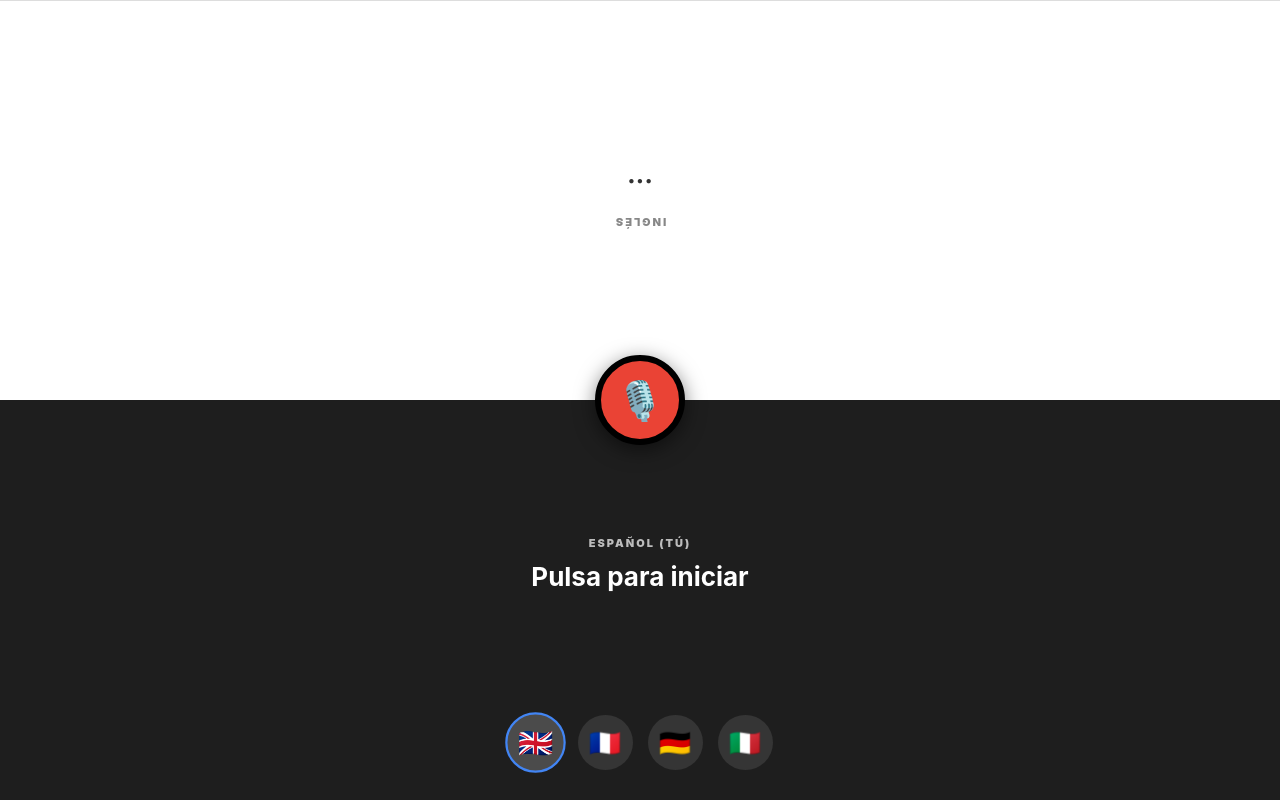
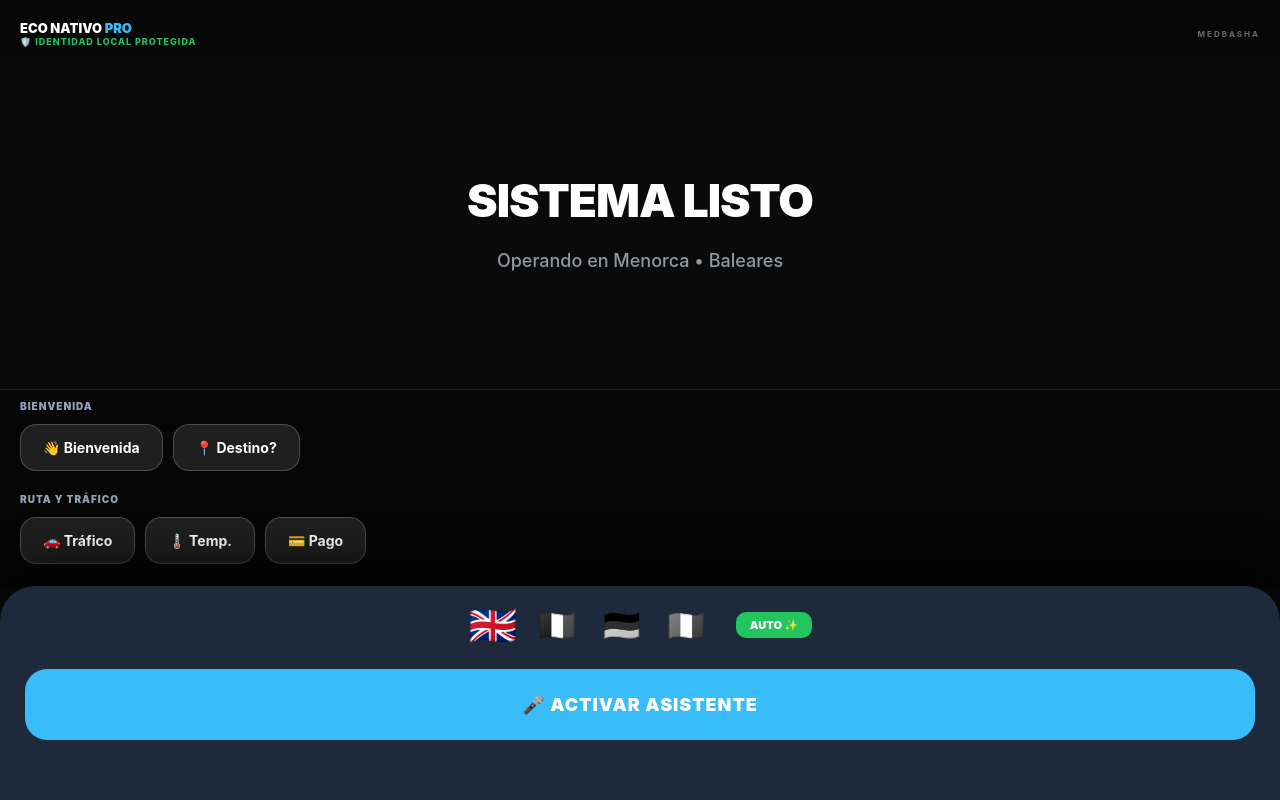
Before and after one commit to sharifmb92-bit/EcoBilingue_05, a plain HTML site: page index.html in a window 1280 px wide. Both pictures are taken after a click on the button "🇬🇧". Drawn offline with Linux system fonts and the light colour scheme.

Commit message:
Update index.html for branding and layout changes

```diff
--- a/index.html
+++ b/index.html
@@ -3,305 +3,298 @@
 <head>
     <meta charset="UTF-8">
     <meta name="viewport" content="width=device-width, initial-scale=1.0, maximum-scale=1.0, user-scalable=no, viewport-fit=cover">
-    <title>Eco Nativo Dual</title>
-
-    <meta property="og:title" content="Eco Nativo Dual">
-    <meta property="og:description" content="Traductor profesional de alta fidelidad.">
-    <meta property="og:image" content="icon-512.png">
-    <meta property="og:type" content="website">
-
+    <title>Eco Nativo - Baleares Pro</title>
     <link rel="manifest" href="manifest.json">
-    <meta name="theme-color" content="#1e1e1e">
+    <meta name="theme-color" content="#0a0a0a">
     <meta name="apple-mobile-web-app-capable" content="yes">
     <meta name="apple-mobile-web-app-status-bar-style" content="black-translucent">
-    <link rel="apple-touch-icon" href="icon-192.png">
-
     <style>
         :root {
-            --bg-me: #1e1e1e;
-            --bg-client: #ffffff;
-            --c-idle: #ea4335;
-            --c-me: #4285f4;
-            --c-client: #34a853;
+            --bg-idle: #0a0a0a;
+            --color-driver: #fbbf24; /* ÁMBAR */
+            --color-client: #38bdf8; /* AZUL */
+            --color-muted: #64748b;
         }
 
-        * {
-            box-sizing: border-box;
-            margin: 0; padding: 0;
-            font-family: -apple-system, system-ui, sans-serif;
-            -webkit-tap-highlight-color: transparent;
+        * { box-sizing: border-box; font-family: 'Inter', -apple-system, sans-serif; }
+
+        body {
+            background-color: var(--bg-idle); color: white; margin: 0;
+            display: flex; flex-direction: column;
+            height: 100vh; height: 100dvh; overflow: hidden;
+            transition: background-color 0.6s ease;
         }
 
-        body, html {
-            height: 100dvh; overflow: hidden;
-            background-color: #000;
-            display: flex; flex-direction: column;
-            user-select: none;
+        /* 3 ESTADOS VISUALES DE SEGURIDAD */
+        body.mode-driver { background-color: #2b1d00; } /* ÁMBAR: Habla Conductor */
+        body.mode-client { background-color: #001a35; } /* AZUL: Habla Cliente */
+        body.mode-idle { background-color: var(--bg-idle); } /* REPOSO */
+
+        header {
+            padding: calc(20px + env(safe-area-inset-top)) 20px 10px;
+            display: flex; justify-content: space-between; align-items: center;
+            background: rgba(0,0,0,0.3); z-index: 10;
         }
 
-        #splash {
-            position: fixed; inset: 0; background: #1e1e1e; color: white;
-            display: flex; flex-direction: column; align-items: center; justify-content: center;
-            z-index: 3000; transition: opacity 0.5s ease;
+        .medbasha-sign { font-size: 8px; letter-spacing: 2px; opacity: 0.4; font-weight: bold; }
+        .toponym-shield { font-size: 9px; color: #22c55e; font-weight: 800; letter-spacing: 1px; }
+
+        .display-area {
+            flex: 1; display: flex; flex-direction: column; justify-content: center;
+            padding: 30px; text-align: center;
         }
-        #splash.hidden { opacity: 0; pointer-events: none; }
+        #main-display {
+            font-size: 46px; font-weight: 900; line-height: 1.1; letter-spacing: -1px;
+        }
+        #sub-display { font-size: 18px; margin-top: 25px; font-weight: 500; opacity: 0.7; color: #cbd5e1; }
 
-        #part-client {
-            height: 50dvh; background-color: var(--bg-client);
-            transform: rotate(180deg); display: flex; flex-direction: column;
-            padding: 40px 30px; justify-content: center; align-items: center;
-            position: relative; border-bottom: 1px solid #ddd;
+        .quick-actions-container {
+            padding: 10px 0; background: rgba(0,0,0,0.4); border-top: 1px solid rgba(255,255,255,0.1);
+        }
+        .category-label {
+            font-size: 10px; font-weight: 900; color: #94a3b8;
+            margin-left: 20px; text-transform: uppercase; letter-spacing: 1px;
+        }
+        .quick-actions {
+            display: flex; gap: 10px; overflow-x: auto; padding: 12px 20px;
+            scrollbar-width: none; -webkit-overflow-scrolling: touch;
+        }
+        .q-btn {
+            background: rgba(255,255,255,0.1); border: 1px solid rgba(255,255,255,0.2);
+            color: white; padding: 14px 22px; border-radius: 16px; white-space: nowrap;
+            font-size: 14px; font-weight: bold;
         }
 
-        #part-me {
-            height: 50dvh; background-color: var(--bg-me); color: white;
-            display: flex; flex-direction: column; padding: 30px;
-            justify-content: center; align-items: center; position: relative;
-            padding-bottom: calc(100px + env(safe-area-inset-bottom));
+        .control-panel {
+            background: #1e293b;
+            padding: 20px 25px calc(60px + env(safe-area-inset-bottom));
+            border-radius: 35px 35px 0 0;
+            box-shadow: 0 -15px 50px rgba(0,0,0,0.9);
+            z-index: 100;
         }
 
-        .lang-label {
-            font-size: 11px; font-weight: 900; text-transform: uppercase;
-            letter-spacing: 2px; margin-bottom: 10px; opacity: 0.7;
+        .lang-selector { display: flex; justify-content: center; gap: 15px; margin-bottom: 25px; align-items: center; }
+        .l-flag {
+            font-size: 30px; background: none; border: none; cursor: pointer;
+            filter: grayscale(1); transition: 0.3s;
         }
-        #part-client .lang-label { color: #555; }
+        .l-flag.active { filter: grayscale(0); transform: scale(1.3); }
 
-        .text-display {
-            font-size: 26px; font-weight: 700; text-align: center;
-            width: 100%; line-height: 1.3; min-height: 1.3em;
+        .btn-auto-detect {
+            background: #22c55e; color: white; border: none; padding: 6px 14px;
+            border-radius: 10px; font-size: 11px; font-weight: 900; cursor: pointer;
+            margin-left: 10px; text-transform: uppercase;
         }
-        .client-text { color: #333; }
-        .me-text { color: #fff; }
-        .interim { opacity: 0.4; font-weight: 400; }
+        .btn-auto-detect.active { box-shadow: 0 0 20px #22c55e; border: 2px solid white; }
 
-        .controls {
-            position: absolute; top: 50%; left: 50%;
-            transform: translate(-50%, -50%); z-index: 500;
-            pointer-events: none; width: 100%; height: 100%;
-            display: flex; align-items: center; justify-content: center;
+        .master-btn {
+            width: 100%; padding: 25px; border-radius: 22px; border: none;
+            font-size: 18px; font-weight: 900; cursor: pointer;
+            text-transform: uppercase; letter-spacing: 1px;
         }
 
-        .mic-wrapper {
-            position: absolute; pointer-events: auto;
-            transition: transform 0.6s cubic-bezier(0.34, 1.56, 0.64, 1);
-        }
+        .btn-stop { background: #ef4444; color: white; }
+        .btn-start { background: var(--color-client); color: white; }
 
-        .mic-btn {
-            width: 90px; height: 90px; border-radius: 50%;
-            border: 6px solid #000; background: var(--c-idle);
-            color: white; font-size: 38px; cursor: pointer;
-            box-shadow: 0 5px 20px rgba(0,0,0,0.5);
-            display: flex; align-items: center; justify-content: center;
-            transition: all 0.4s ease;
-        }
-
-        /* AJUSTE DE POSICIÓN: El botón verde ahora sube mucho más hacia el cliente */
-        .controls.pos-me .mic-wrapper { transform: translateY(80px); }
-        .controls.pos-client .mic-wrapper { transform: translateY(-130px); } /* Más cerca del cliente */
-
-        .mode-me .mic-btn { background: var(--c-me); box-shadow: 0 0 30px var(--c-me); }
-        .mode-client .mic-btn { background: var(--c-client); box-shadow: 0 0 40px var(--c-client); transform: scale(1.1); }
-
-        .flags {
-            position: absolute; bottom: calc(30px + env(safe-area-inset-bottom));
-            display: flex; gap: 15px; z-index: 600;
-        }
-        .flag-btn {
-            font-size: 26px; background: rgba(255,255,255,0.1);
-            border: 2px solid transparent; border-radius: 50%;
-            width: 55px; height: 55px; display: flex;
-            align-items: center; justify-content: center;
-            transition: all 0.2s ease;
-        }
-        .flag-btn.active { border-color: var(--c-me); background: rgba(255,255,255,0.2); transform: scale(1.1); }
+        .txt-driver { color: var(--color-driver); }
+        .txt-client { color: var(--color-client); }
     </style>
 </head>
-<body>
+<body id="app-body" class="mode-idle">
 
-    <div id="splash">
-        <div style="font-size: 60px; margin-bottom: 20px;">🗣️</div>
-        <h2 style="letter-spacing: 4px; font-weight: 300;">ECO NATIVO DUAL</h2>
-        <p style="font-size: 10px; margin-top: 10px; opacity: 0.5; letter-spacing: 2px;">MODO FIDELIDAD TOTAL</p>
+    <header>
+        <div>
+            <div style="font-weight: 900; font-size: 13px;">ECO NATIVO <span style="color:var(--color-client)">PRO</span></div>
+            <div class="toponym-shield">🛡️ IDENTIDAD LOCAL PROTEGIDA</div>
+        </div>
+        <div class="medbasha-sign">MEDBASHA</div>
+    </header>
+
+    <div class="display-area">
+        <div id="main-display">SISTEMA LISTO</div>
+        <div id="sub-display">Operando en Menorca • Baleares</div>
     </div>
 
-    <div id="part-client">
-        <div class="lang-label" id="label-client">INGLÉS</div>
-        <div class="text-display client-text" id="text-client">...</div>
-    </div>
+    <div class="quick-actions-container">
+        <div class="category-label">Bienvenida</div>
+        <div class="quick-actions">
+            <button class="q-btn" onclick="forcePhrase('Hola, buenos días. ¿A qué hotel o urbanización vamos?')">👋 Bienvenida</button>
+            <button class="q-btn" onclick="forcePhrase('¿Me puede confirmar la dirección exacta o el destino?')">📍 Destino?</button>
+        </div>
 
-    <div class="controls" id="control-zone">
-        <div class="mic-wrapper">
-            <button class="mic-btn" id="main-mic" onclick="toggleApp()">🎙️</button>
+        <div class="category-label" style="margin-top:10px">Ruta y Tráfico</div>
+        <div class="quick-actions">
+            <button class="q-btn" onclick="forcePhrase('Hay algo de tráfico en la carretera principal, tardaremos unos minutos más')">🚗 Tráfico</button>
+            <button class="q-btn" onclick="forcePhrase('¿Le parece bien la temperatura del coche?')">🌡️ Temp.</button>
+            <button class="q-btn" onclick="forcePhrase('¿Desea pagar con tarjeta o efectivo?')">💳 Pago</button>
         </div>
     </div>
 
-    <div id="part-me">
-        <div class="lang-label">ESPAÑOL (TÚ)</div>
-        <div class="text-display me-text" id="text-me">Pulsa para iniciar</div>
+    <div class="control-panel">
+        <div class="lang-selector">
+            <button class="l-flag active" id="flag-en" onclick="setLang('en', this)">🇬🇧</button>
+            <button class="l-flag" id="flag-fr" onclick="setLang('fr', this)">🇫🇷</button>
+            <button class="l-flag" id="flag-de" onclick="setLang('de', this)">🇩🇪</button>
+            <button class="l-flag" id="flag-it" onclick="setLang('it', this)">🇮🇹</button>
+            <button class="btn-auto-detect" id="btn-auto" onclick="enableAutoDetect()">AUTO ✨</button>
+        </div>
 
-        <div class="flags">
-            <button class="flag-btn active" onclick="setLang('en', 'Inglés', event)">🇬🇧</button>
-            <button class="flag-btn" onclick="setLang('fr', 'Francés', event)">🇫🇷</button>
-            <button class="flag-btn" onclick="setLang('de', 'Alemán', event)">🇩🇪</button>
-            <button class="flag-btn" onclick="setLang('it', 'Italiano', event)">🇮🇹</button>
-        </div>
+        <button id="master-btn" class="master-btn btn-start" onclick="toggleSystem()">
+            🎤 ACTIVAR ASISTENTE
+        </button>
     </div>
 
     <script>
-        if ('serviceWorker' in navigator) { navigator.serviceWorker.register('./sw.js'); }
+        let isRunning = false;
+        let isAutoDetect = false;
+        let turn = 'driver';
+        let targetLang = 'en';
 
-        let targetLang = 'en';
-        let isRunning = false;
-        let currentTurn = 'me';
-        let autoStopTimer;
+        const rec = new (window.SpeechRecognition || window.webkitSpeechRecognition)();
+        rec.continuous = false;
+        rec.interimResults = false;
 
-        const langCodes = { 'en': 'en-US', 'fr': 'fr-FR', 'de': 'de-DE', 'it': 'it-IT' };
-        const fallbackMsgs = {
-            'es': 'Lo siento, no he entendido. ¿Puede repetir?',
-            'en': 'I am sorry, I did not understand. Can you repeat?',
-            'fr': 'Désolé, je n\'ai pas compris. Pouvez-vous répéter?',
-            'de': 'Entschuldigung, das habe ich nicht verstanden. Können Sie das wiederholen?',
-            'it': 'Mi dispiace, non ho capito. Puoi ripetere?'
+        function setLang(l, el) {
+            targetLang = l;
+            isAutoDetect = false;
+            document.getElementById('btn-auto').classList.remove('active');
+            document.querySelectorAll('.l-flag').forEach(b => b.classList.remove('active'));
+            el.classList.add('active');
+        }
+
+        function enableAutoDetect() {
+            isAutoDetect = true;
+            document.querySelectorAll('.l-flag').forEach(b => b.classList.remove('active'));
+            document.getElementById('btn-auto').classList.add('active');
+            updateUI("MODO AUTO", "Detectaré el idioma al escuchar al cliente", "idle");
+        }
+
+        function toggleSystem() {
+            isRunning = !isRunning;
+            const btn = document.getElementById('master-btn');
+            if(isRunning) {
+                btn.innerText = "🛑 DETENER SISTEMA";
+                btn.classList.replace('btn-start', 'btn-stop');
+                turn = 'driver';
+                startCycle();
+            } else {
+                btn.innerText = "🎤 ACTIVAR ASISTENTE";
+                btn.classList.replace('btn-stop', 'btn-start');
+                stopSystem();
+            }
+        }
+
+        function stopSystem() {
+            isRunning = false;
+            rec.stop();
+            window.speechSynthesis.cancel();
+            updateUI("SISTEMA EN REPOSO", "Micro Desactivado", "idle");
+        }
+
+        async function startCycle() {
+            if(!isRunning) return;
+            const isDriver = turn === 'driver';
+            rec.lang = isDriver ? 'es-ES' : (isAutoDetect ? 'en-GB' : getFullCode(targetLang));
+
+            updateUI(
+                isDriver ? "CONDUCTOR, HABLE..." : "ESCUCHANDO CLIENTE...",
+                isDriver ? "Habla en Español" : (isAutoDetect ? "Esperando idioma..." : "Passenger Turn"),
+                isDriver ? "driver" : "client"
+            );
+            try { rec.start(); } catch(e) {}
+        }
+
+        rec.onresult = async (event) => {
+            const text = event.results[0][0].transcript;
+            let from, to;
+
+            if (turn === 'driver') {
+                from = 'es'; to = targetLang;
+            } else {
+                if (isAutoDetect) {
+                    const detection = await detectLanguageIA(text);
+                    if (detection && detection !== targetLang) {
+                        targetLang = detection;
+                        isAutoDetect = false;
+                        updateFlagUI(detection);
+                    }
+                }
+                from = targetLang; to = 'es';
+            }
+
+            let translated = await translateIA(text, from, to);
+            updateUI(translated, text, turn === 'driver' ? "client" : "driver");
+
+            speak(translated, turn === 'driver' ? getFullCode(targetLang) : 'es-ES', () => {
+                if(isRunning) {
+                    turn = (turn === 'driver') ? 'client' : 'driver';
+                    setTimeout(startCycle, 800);
+                }
+            });
         };
 
-        window.onload = () => { setTimeout(() => document.getElementById('splash').classList.add('hidden'), 1500); };
-
-        function setLang(lang, name, event) {
-            targetLang = lang;
-            document.getElementById('label-client').innerText = name;
-            document.querySelectorAll('.flag-btn').forEach(b => b.classList.remove('active'));
-            event.currentTarget.classList.add('active');
+        async function detectLanguageIA(text) {
+            try {
+                const r = await fetch(`https://api.mymemory.translated.net/get?q=${encodeURIComponent(text)}&langpair=autodetect|es`);
+                const d = await r.json();
+                const detected = d.responseData.detectedSourceLanguage;
+                return ['en', 'fr', 'de', 'it'].includes(detected) ? detected : 'en';
+            } catch { return 'en'; }
         }
 
-        // --- PROTECCIÓN DE NOMBRES PROPIOS (Simulación de Temperatura 0) ---
-        function protectProperNouns(text) {
-            // Esta función congela palabras que parecen ser nombres de calles o personas
-            // (Palabras que empiezan con mayúscula en mitad de frase o términos locales)
-            const localTerms = ["Mahón", "Menorca", "Ciutadella", "Alaior", "Fornells", "Sánchez", "Dr."];
-            let words = text.split(' ');
-
-            return words.map((word, index) => {
-                // Si la palabra está en nuestra lista local, la protegemos
-                if (localTerms.some(t => t.toLowerCase() === word.toLowerCase())) {
-                    return word;
-                }
-                return word;
-            }).join(' ');
+        async function translateIA(text, from, to) {
+            try {
+                const r = await fetch(`https://api.mymemory.translated.net/get?q=${encodeURIComponent(text)}&langpair=${from}|${to}`);
+                const d = await r.json();
+                return d.responseData.translatedText;
+            } catch { return "Traduciendo..."; }
         }
 
-        const SpeechRecognition = window.SpeechRecognition || window.webkitSpeechRecognition;
-        const recognition = new SpeechRecognition();
-        recognition.continuous = false;
-        recognition.interimResults = true;
-
-        function toggleApp() {
-            if (isRunning) stopConversation();
-            else { isRunning = true; currentTurn = 'me'; startListening(); }
+        function speak(text, lang, onEnd) {
+            window.speechSynthesis.cancel();
+            const u = new SpeechSynthesisUtterance(text);
+            u.lang = lang; u.rate = 0.95; u.onend = onEnd;
+            window.speechSynthesis.speak(u);
         }
 
-        function updateUI() {
-            const container = document.getElementById('control-zone');
-            if (!isRunning) { container.className = 'controls'; return; }
-            container.className = currentTurn === 'me' ? 'controls pos-me mode-me' : 'controls pos-client mode-client';
-        }
-
-        function startListening() {
-            if (!isRunning) return;
-            updateUI();
-            clearTimeout(autoStopTimer);
-            autoStopTimer = setTimeout(stopConversation, 15000);
-            recognition.lang = currentTurn === 'me' ? 'es-ES' : langCodes[targetLang];
-            try { recognition.start(); } catch(e) {}
-        }
-
-        recognition.onresult = async (event) => {
-            clearTimeout(autoStopTimer);
-            let interimTranscript = '';
-            let finalTranscript = '';
-
-            for (let i = event.resultIndex; i < event.results.length; ++i) {
-                if (event.results[i].isFinal) {
-                    finalTranscript += event.results[i][0].transcript;
-                    const confidence = event.results[i][0].confidence;
-
-                    // UMBRAL EXTREMO (0.88): Si no es nítido, se activa el fallback
-                    if (confidence < 0.88) { triggerFallback(); return; }
-
-                    processFinalText(finalTranscript.trim());
-                } else {
-                    interimTranscript += event.results[i][0].transcript;
-                    showInterim(interimTranscript);
-                }
-            }
-        };
-
-        function showInterim(text) {
-            const el = currentTurn === 'me' ? document.getElementById('text-me') : document.getElementById('text-client');
-            el.innerHTML = `<span class="interim">${text}</span>`;
-        }
-
-        async function processFinalText(text) {
-            if (!text) return;
-
-            const cleanText = protectProperNouns(text);
-            const el = currentTurn === 'me' ? document.getElementById('text-me') : document.getElementById('text-client');
-            el.innerText = cleanText;
-
-            try {
-                const from = currentTurn === 'me' ? 'es' : targetLang;
-                const to = currentTurn === 'me' ? targetLang : 'es';
-
-                // MyMemory con contexto de fidelidad
-                const res = await fetch(`https://api.mymemory.translated.net/get?q=${encodeURIComponent(cleanText)}&langpair=${from}|${to}&context=Proper_Nouns_Names_Streets`);
-                const data = await res.json();
-                let translated = data.responseData.translatedText;
-
-                // Verificación de invención: si el motor cambió un nombre propio, lo restauramos
-                translated = protectProperNouns(translated);
-
-                if (currentTurn === 'me') {
-                    document.getElementById('text-client').innerText = translated;
-                    speak(translated, langCodes[targetLang], () => {
-                        currentTurn = 'client'; setTimeout(startListening, 600);
-                    });
-                } else {
-                    document.getElementById('text-me').innerText = translated;
-                    speak(translated, 'es-ES', () => {
-                        currentTurn = 'me'; setTimeout(startListening, 600);
-                    });
-                }
-            } catch (e) { triggerFallback(); }
-        }
-
-        function triggerFallback() {
-            const lang = currentTurn === 'me' ? 'es' : targetLang;
-            const msg = fallbackMsgs[lang];
-            const el = currentTurn === 'me' ? document.getElementById('text-me') : document.getElementById('text-client');
-            el.innerText = msg;
-            speak(msg, currentTurn === 'me' ? 'es-ES' : langCodes[targetLang], () => {
-                setTimeout(startListening, 1200);
+        async function forcePhrase(spanishText) {
+            if(!isRunning) toggleSystem();
+            const translatedText = await translateIA(spanishText, 'es', targetLang);
+            updateUI(translatedText, spanishText, "client");
+            speak(translatedText, getFullCode(targetLang), () => {
+                turn = 'client';
+                startCycle();
             });
         }
 
-        recognition.onerror = () => { if (isRunning) setTimeout(startListening, 600); };
-
-        function speak(text, lang, callback) {
-            window.speechSynthesis.cancel();
-            const u = new SpeechSynthesisUtterance(text);
-            u.lang = lang; u.rate = 0.85; u.onend = callback;
-            window.speechSynthesis.speak(u);
+        function updateUI(main, sub, mode) {
+            const body = document.getElementById('app-body');
+            const display = document.getElementById('main-display');
+            body.className = "mode-" + mode;
+            display.innerText = main;
+            display.className = "txt-" + mode;
+            document.getElementById('sub-display').innerText = sub;
         }
 
-        function stopConversation() {
-            isRunning = false; clearTimeout(autoStopTimer);
-            try { recognition.stop(); } catch(e) {}
-            window.speechSynthesis.cancel();
-            document.getElementById('text-me').innerText = "Modo reposo";
-            document.getElementById('text-client').innerText = "...";
-            updateUI();
+        function updateFlagUI(lang) {
+            document.getElementById('btn-auto').classList.remove('active');
+            document.querySelectorAll('.l-flag').forEach(b => b.classList.remove('active'));
+            const flag = document.getElementById('flag-' + lang);
+            if(flag) flag.classList.add('active');
         }
 
-        document.addEventListener("visibilitychange", () => { if (document.hidden) stopConversation(); });
+        function getFullCode(l) {
+            return { 'en': 'en-GB', 'fr': 'fr-FR', 'de': 'de-DE', 'it': 'it-IT' }[l];
+        }
+
+        rec.onerror = () => isRunning && setTimeout(startCycle, 600);
+
+        // REGISTRO DE SERVICE WORKER PARA PWA
+        if ('serviceWorker' in navigator) {
+            navigator.serviceWorker.register('sw.js')
+                .then(reg => console.log('Servicio PWA Baleares Activo'))
+                .catch(err => console.error('Error PWA', err));
+        }
     </script>
 </body>
 </html>
```
